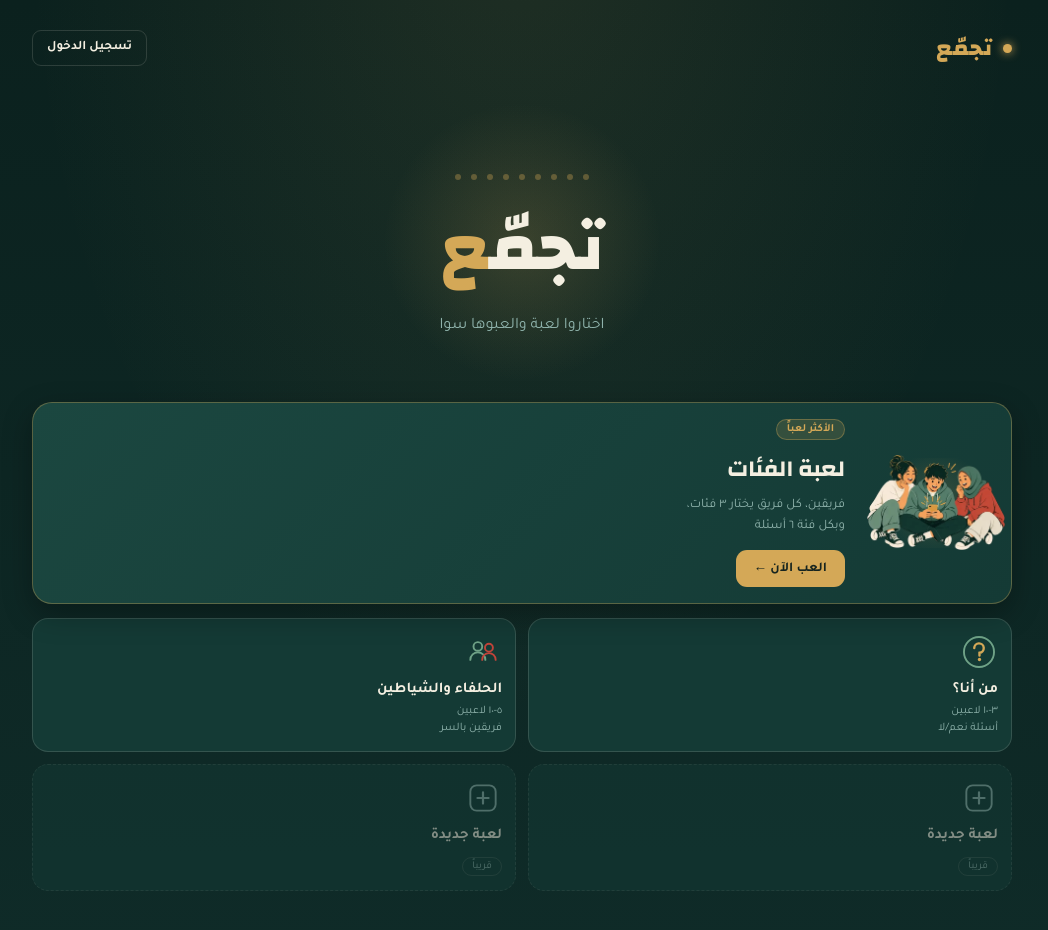
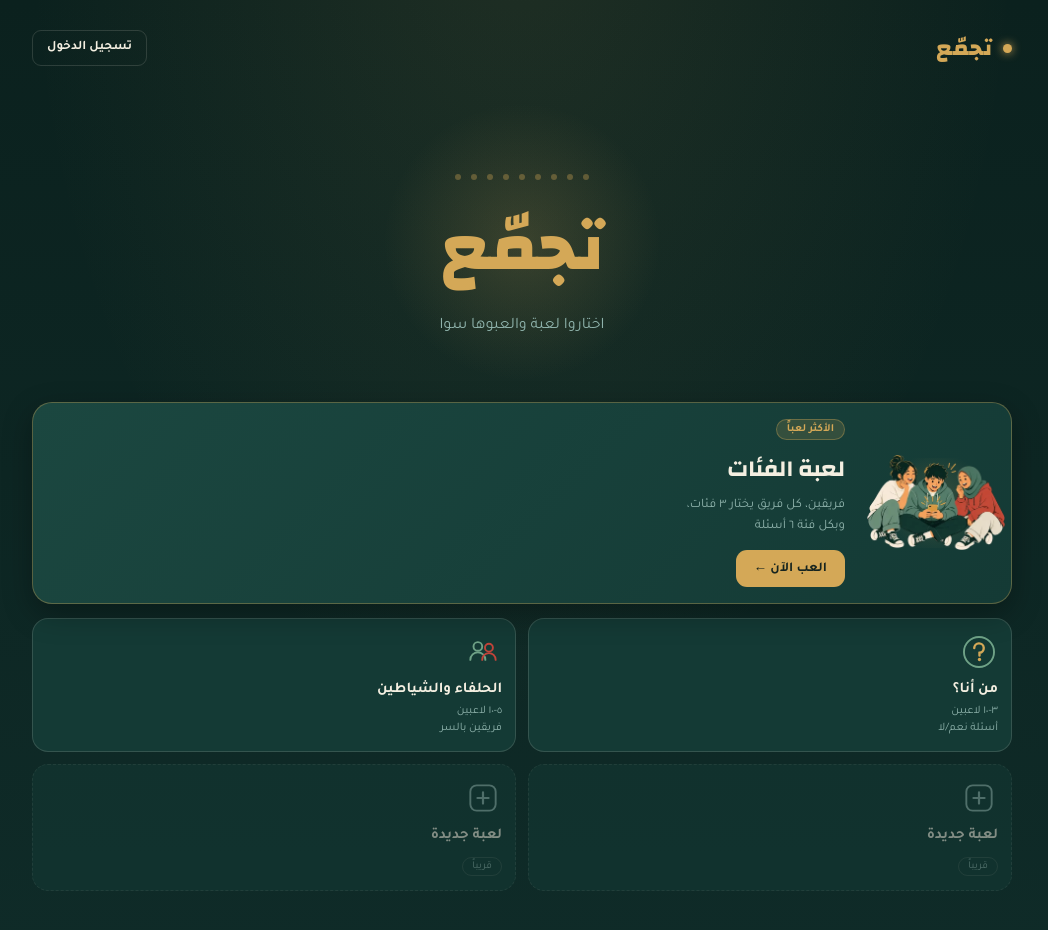
Before and after one commit to teaizteaiz46-blip/tajammo-game, a website: page index.html in a window 1280 px wide. Shown: the whole page, without its empty margins (118-1166 px from the left). Drawn offline with nearby package versions, Linux system fonts and the light colour scheme; no server answers.

Commit message:
fix: single-node gold logo (WebKit Arabic shaping)

```diff
--- a/js/render-core.js
+++ b/js/render-core.js
@@ -132,9 +132,9 @@ function renderHub(){
   const wrap = el(`<div>
     <div class="hero">
       <div class="bulb-row">${'<i></i>'.repeat(9)}</div>
-      <!-- &zwj; ضروري: ويب‌كِت (آيفون) يشكّل كل عنصر نصّي لحاله فينكسر وصل الحروف
-           بين «تجمّ» و«ع». الواصل غير المرئي يجبر الميم والعين ياخذون شكلهم الموصول. -->
-      <h1>تجمّ&zwj;<span>&zwj;ع</span></h1>
+      <!-- الاسم نص واحد بلا أي تقسيم. كل حروف «تجمّع» توصل لليسار، فأي <span>
+           جوّه الكلمة يكسر تشكيل الحروف على ويب‌كِت (آيفون). اللون من CSS. -->
+      <h1>تجمّع</h1>
       <p>${state.user ? `أهلاً ${escapeAttr(state.user.name)} — لعبت ${state.user.gamesPlayed||0} لعبة` : 'اختاروا لعبة والعبوها سوا'}</p>
     </div>
 
--- a/styles.css
+++ b/styles.css
@@ -63,15 +63,16 @@
     background:radial-gradient(circle, rgba(212,168,87,0.18), transparent 70%);
     pointer-events:none;
   }
+  /* الاسم ذهبي كامل — نفس لون أيقونة التطبيق، فالعلامة وحدة بالمتجر وداخل اللعبة.
+     لا تقسّم الكلمة بـ<span> لتلوين حرف: ويب‌كِت يكسر تشكيل الحروف العربية. */
   .hero h1{
     font-family:'Changa', sans-serif;
     font-weight:800;
     font-size:clamp(42px,8vw,68px);
     margin:0 0 6px;
-    color:var(--ivory);
+    color:var(--gold);
     position:relative;
   }
-  .hero h1 span{color:var(--gold);}
   .hero p{color:var(--muted); font-size:16px; margin:0; position:relative;}
 
   .bulb-row{
```
Also changed, not shown: test/e2e.js (+18 -0 lines), 1 other file.
